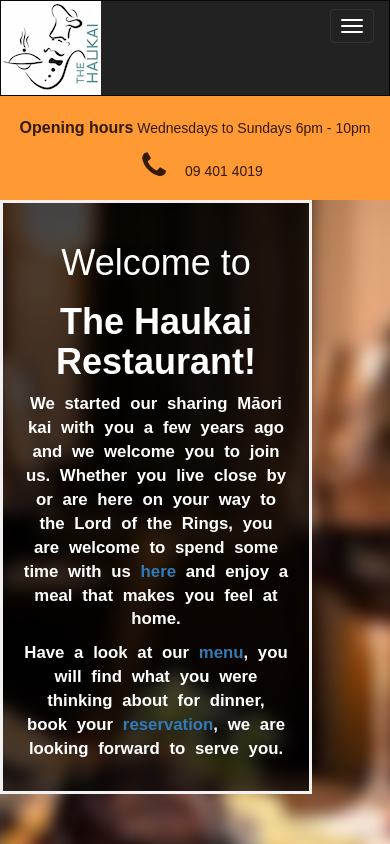
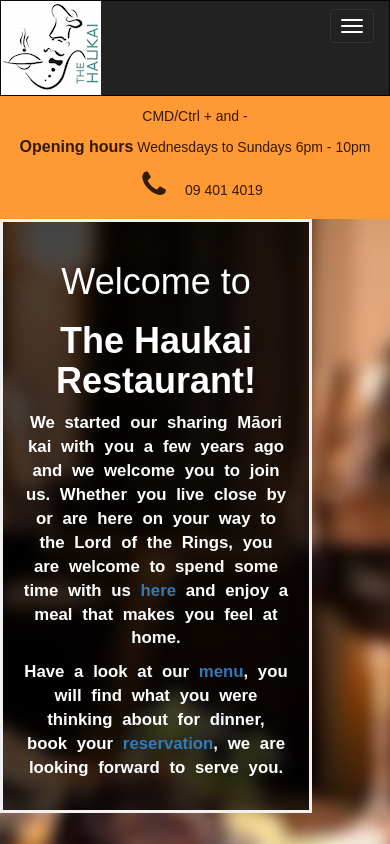
Before and after one commit to JuPretor/TheHaukai, a plain HTML site: page index.html in a window 390 px wide. Shown: the top 844 px of the page. Drawn offline with nearby package versions, Linux system fonts and the light colour scheme.

```diff
--- a/index.html
+++ b/index.html
@@ -48,7 +48,7 @@
 
                 var x = document.getElementById("demo");
              /*   x.innerHTML = "Browser width 1 1 : " + w + ", height: " + h + ".";*/
-                if (window.innerWidth > 800) {
+                if (window.innerWidth > 360) {
                  /*   <div class="myDIV">
                             <i class="fa fa-search-plus" > </i>
                             <i class="fa fa-search-minus" > </i>
```
